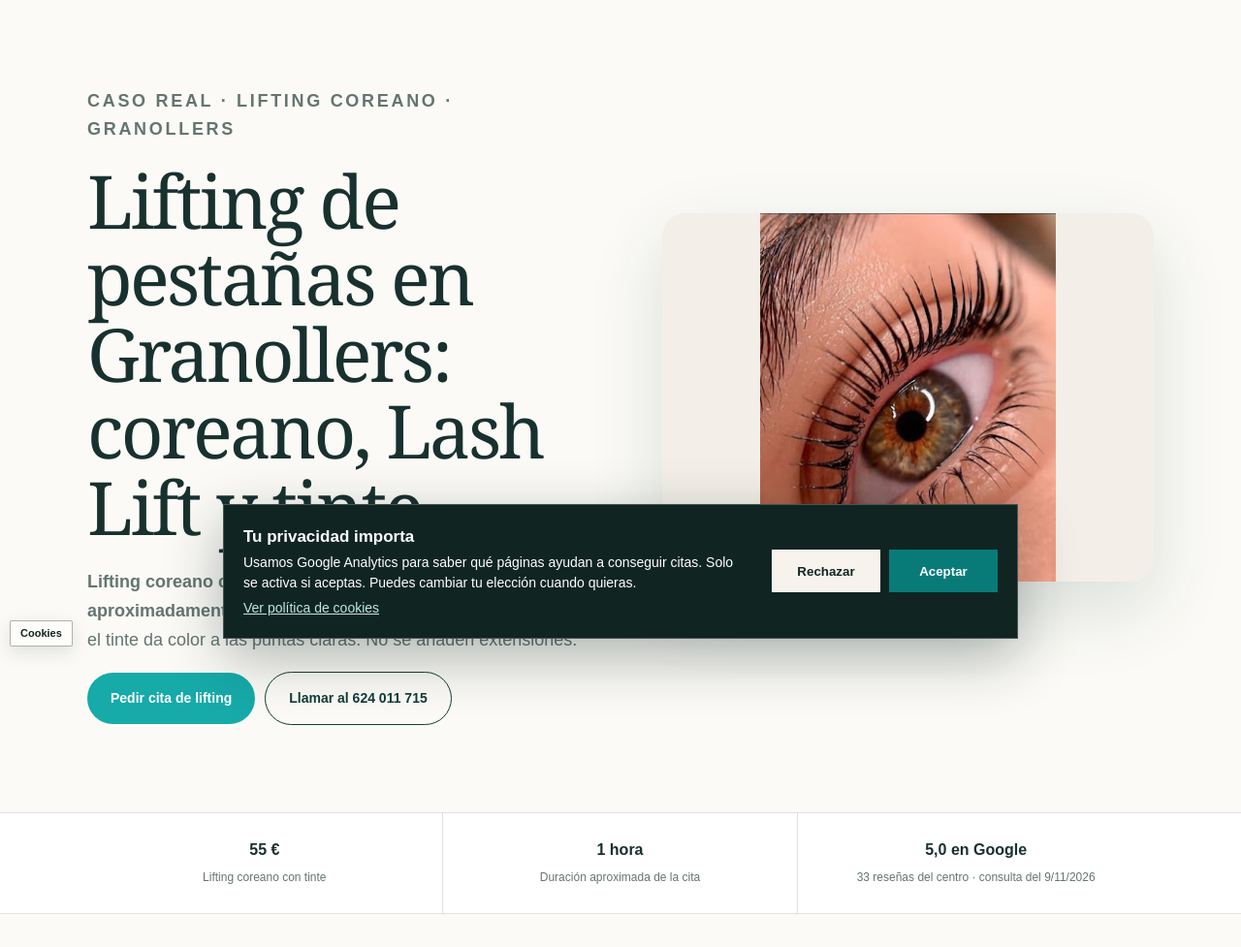
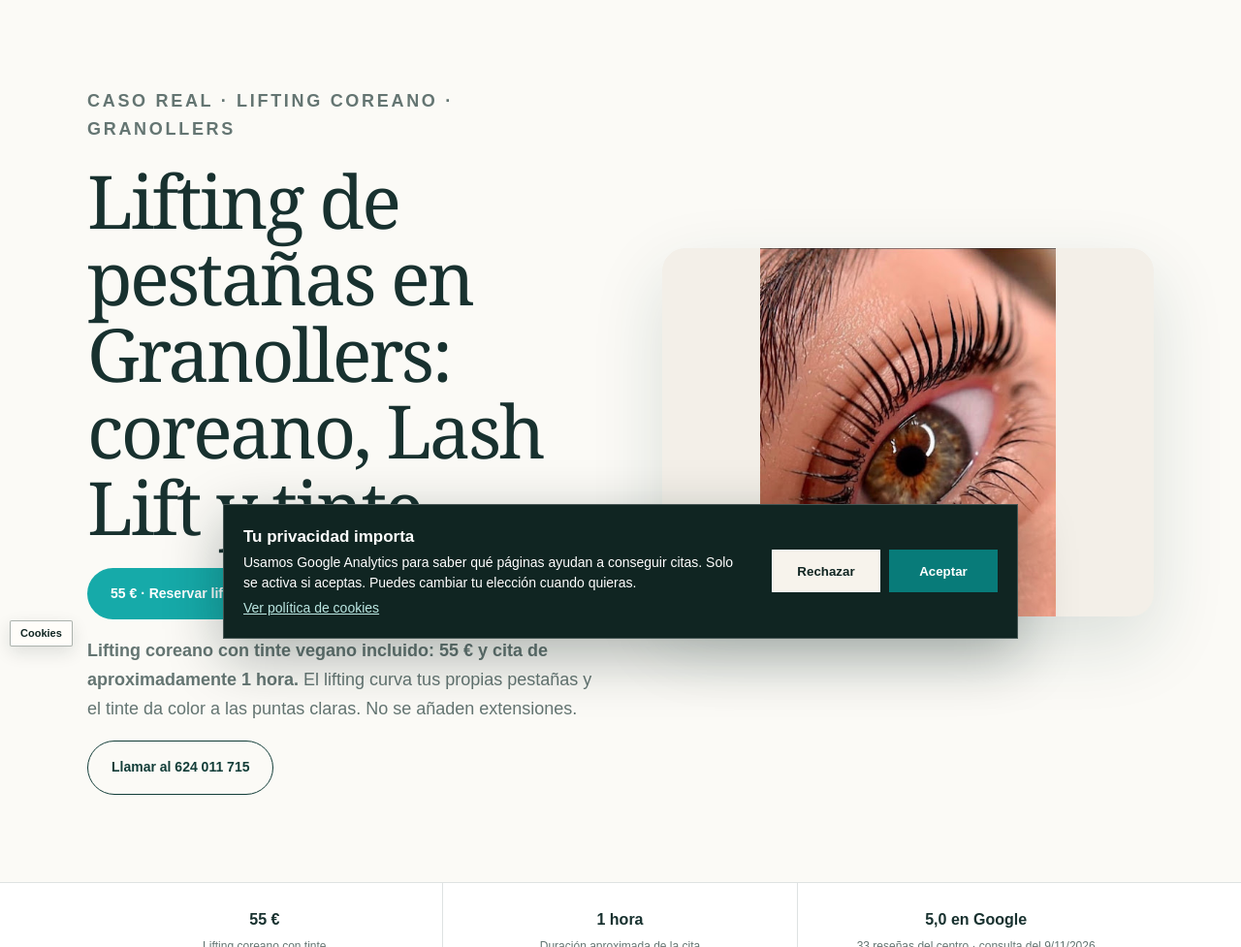
Before and after one commit to amazontarot-ship-it/nohuskabeautylab-web, a plain HTML site: page tratamientos/lifting-pestanas-granollers.html in a window 1280 px wide. Shown: the part 123-1100 px from the top of the page at 97% size. Drawn offline with Linux system fonts and the light colour scheme.

Commit message:
Adelanta la reserva de lifting y dedica el botón móvil a la valoración

```diff
--- a/tratamientos/lifting-pestanas-granollers.html
+++ b/tratamientos/lifting-pestanas-granollers.html
@@ -189,7 +189,7 @@
   <nav class="nav"><div class="wrap"><a href="../index.html"><img class="logo" src="../assets/logo-nohuska-recortado.png" alt="Nohuska Beauty Lab" width="653" height="260"></a><a class="back" href="../index.html#tratamientos">← Tratamientos</a></div></nav>
   <main>
     <div class="wrap breadcrumbs"><a href="../index.html">Inicio</a> › <a href="pestanas-granollers.html">Pestañas</a> › Lifting de pestañas</div>
-    <section class="hero"><div class="wrap grid"><div><p class="eyebrow">Caso real · Lifting coreano · Granollers</p><h1>Lifting de pestañas en Granollers: coreano, Lash Lift y tinte</h1><p><strong>Lifting coreano con tinte vegano incluido: 55 € y cita de aproximadamente 1 hora.</strong> El lifting curva tus propias pestañas y el tinte da color a las puntas claras. No se añaden extensiones.</p><div class="conversion-actions"><a class="btn" data-service="lifting-pestanas" data-cta-position="hero-lifting" href="https://wa.me/34624011715?text=Hola%20Nohuska%2C%20quiero%20pedir%20cita%20para%20un%20lifting%20coreano%20con%20tinte%20en%20Granollers.%20%C2%BFQu%C3%A9%20horarios%20ten%C3%A9is%20disponibles%3F">Pedir cita de lifting</a><a class="btn btn-call" href="tel:+34624011715">Llamar al 624 011 715</a></div></div><img src="../assets/lifting-coreano-resultado-nohuska-20261103.png" alt="Resultado propio y autorizado de lifting coreano de pestañas en Nohuska Beauty Lab, Granollers" width="410" height="510" style="object-fit:contain;background:#f3efe8"></div></section>
+    <section class="hero"><div class="wrap grid"><div><p class="eyebrow">Caso real · Lifting coreano · Granollers</p><h1>Lifting de pestañas en Granollers: coreano, Lash Lift y tinte</h1><div class="conversion-actions"><a class="btn" data-service="lifting-pestanas" data-cta-position="hero-lifting" href="https://wa.me/34624011715?text=Hola%20Nohuska%2C%20quiero%20pedir%20cita%20para%20un%20lifting%20coreano%20con%20tinte%20en%20Granollers.%20%C2%BFQu%C3%A9%20horarios%20ten%C3%A9is%20disponibles%3F">55 € · Reservar lifting</a></div><p><strong>Lifting coreano con tinte vegano incluido: 55 € y cita de aproximadamente 1 hora.</strong> El lifting curva tus propias pestañas y el tinte da color a las puntas claras. No se añaden extensiones.</p><div class="conversion-actions"><a class="btn btn-call" href="tel:+34624011715">Llamar al 624 011 715</a></div></div><img src="../assets/lifting-coreano-resultado-nohuska-20261103.png" alt="Resultado propio y autorizado de lifting coreano de pestañas en Nohuska Beauty Lab, Granollers" width="410" height="510" style="object-fit:contain;background:#f3efe8"></div></section>
     <div class="facts"><div class="wrap"><div class="fact"><strong>55 €</strong><span>Lifting coreano con tinte</span></div><div class="fact"><strong>1 hora</strong><span>Duración aproximada de la cita</span></div><a class="fact" href="https://www.google.com/maps/place/Nohuska+Beauty+Lab/@41.6034399,2.2902363,17z/data=!3m1!4b1!4m6!3m5!1s0x12a4c77ebd55dc5b:0x75c96dffffd853b8!8m2!3d41.6034399!4d2.2902363!16s%2Fg%2F11zyp2xncd" target="_blank" rel="noopener"><strong>5,0 en Google</strong><span>33 reseñas del centro · consulta del <time datetime="2026-11-09">9/11/2026</time></span></a></div></div>
     <nav class="wrap guide-nav" aria-label="Ayuda para elegir tu tratamiento de pestañas"><a href="#resultado-lifting">Ver una foto propia de lifting y una reseña de Google</a><a href="../guias/lifting-o-extensiones-pestanas.html">Comparar lifting y extensiones</a><a href="nohuska-korean-gaze-granollers.html">Qué incluye el pack con cejas</a></nav>
     <section class="section"><div class="wrap content"><div class="quick-answer"><strong>Respuesta rápida</strong>El efecto suele durar de 5 a 6 semanas, según el ciclo de tus pestañas. No necesita rellenos.</div><h2>¿Qué curva favorece a tus pestañas?</h2><p>En Nohuska elegimos la curva contigo según la longitud, la dirección y la resistencia de tus pestañas. El lifting las eleva, pero no añade longitud ni densidad.</p></div></section>
@@ -214,7 +214,7 @@
     <section class="section"><div class="wrap"><h2>Completa tu diseño de mirada</h2><div class="related"><a href="nohuska-korean-gaze-granollers.html">Korean Gaze: Natural Brow + lifting coreano por 85 € →</a><a href="pestanas-granollers.html">Pestañas en Granollers →</a><a href="nohuska-natural-brow-granollers.html">Nohuska Natural Brow™ →</a><a href="pestanas-valles-oriental.html">Pestañas en Vallès Oriental →</a></div></div></section>
     <p class="wrap booking-notice">Una consulta por WhatsApp no confirma una reserva. Acordaremos contigo el tratamiento, la fecha y la hora.</p><section class="cta" aria-labelledby="reserva-lifting-online"><div class="wrap"><h2 id="reserva-lifting-online">Consulta tu próxima cita de lifting.</h2><p>Pide tu valoración gratuita por WhatsApp. Cuéntanos qué días te van bien y si llevas extensiones o te has hecho un lifting hace poco.</p><div class="conversion-actions"><a class="btn" href="https://wa.me/34624011715?text=Hola%20Nohuska%2C%20quiero%20una%20valoraci%C3%B3n%20gratuita%20para%20saber%20si%20el%20lifting%20coreano%20con%20tinte%20es%20adecuado%20para%20mis%20pesta%C3%B1as.">Pedir valoración gratuita</a><a class="btn btn-call" href="tel:+34624011715">Prefiero llamar</a></div></div></section>
 </main>
-  <a class="mobile-contact" href="https://wa.me/34624011715?text=Hola%20Nohuska%2C%20quiero%20pedir%20cita%20para%20un%20lifting%20coreano%20con%20tinte%20en%20Granollers.%20%C2%BFQu%C3%A9%20horarios%20ten%C3%A9is%20disponibles%3F">Pedir cita de lifting</a>
+  <a class="mobile-contact" href="https://wa.me/34624011715?text=Hola%20Nohuska%2C%20quiero%20una%20valoraci%C3%B3n%20gratuita%20para%20saber%20si%20el%20lifting%20coreano%20con%20tinte%20es%20adecuado%20para%20mis%20pesta%C3%B1as.">Valorar mi lifting gratis</a>
   <footer><div class="wrap">Nohuska Beauty Lab · Avinguda Sant Esteve, 40 · 08402 Granollers · +34 624 011 715<div class="legal-links"><a href="../privacidad.html">Privacidad</a><a href="../aviso-legal.html">Aviso legal</a><a href="../cookies.html">Cookies</a></div></div></footer>
   <script src="../assets/nohuska-conversiones.js?v=20261102b" defer></script>
 </body>
```
